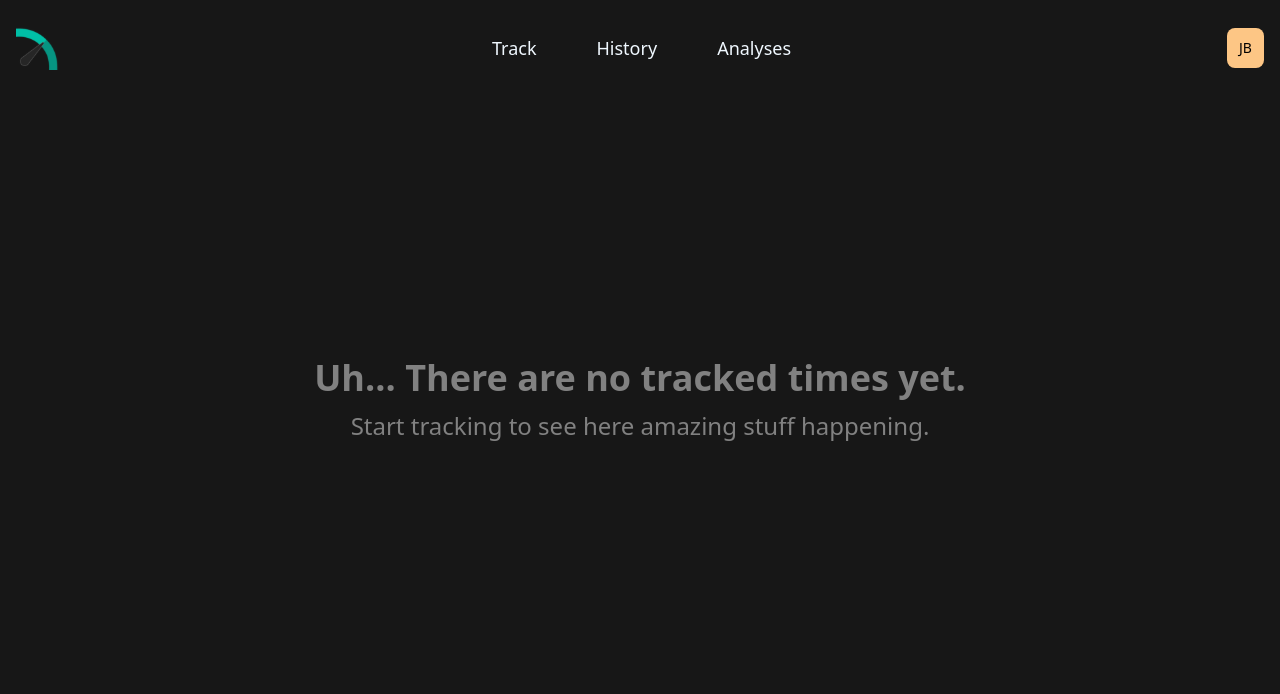
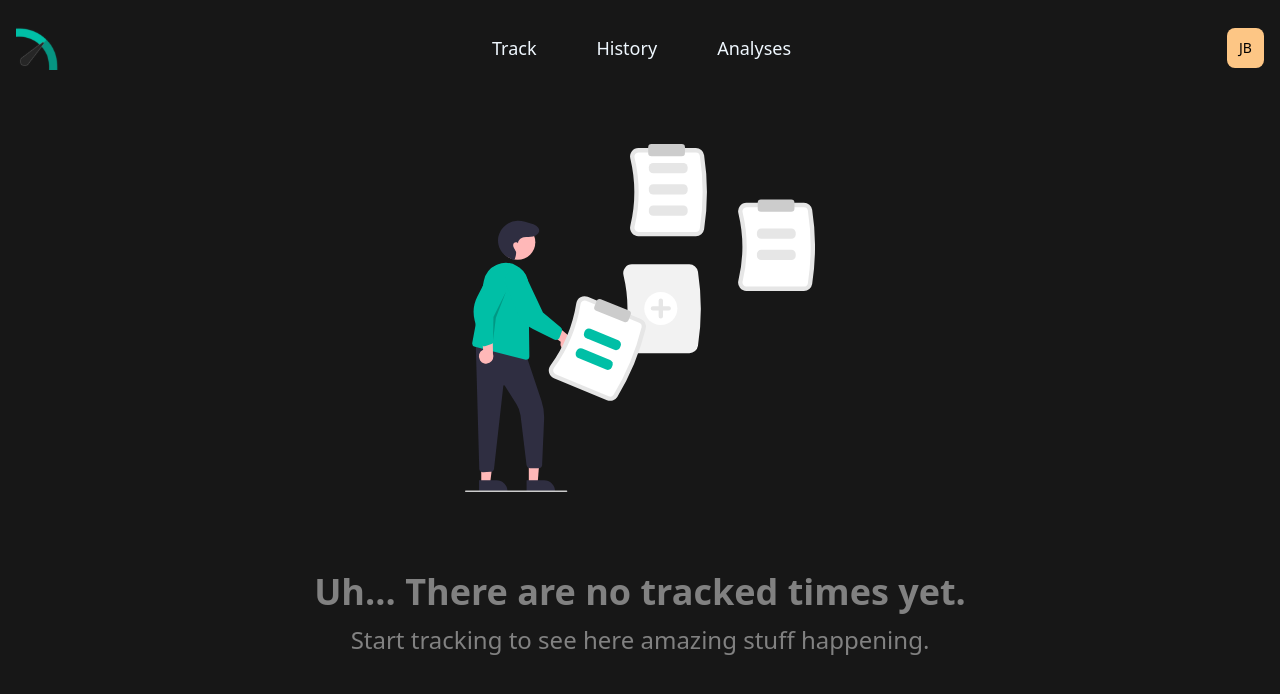
Before and after one commit to D3nn7/worktime-tracker, a Next.js app in the folder worktime-tracker-dev/: page /tracking/history in a window 1280 px wide. Shown: the top 694 px of the page. Built offline with nearby package versions, Linux system fonts and the light colour scheme.

Commit message:
add logo

```diff
--- a/worktime-tracker-dev/components/history/NoTrackedTimes.tsx
+++ b/worktime-tracker-dev/components/history/NoTrackedTimes.tsx
@@ -1,7 +1,17 @@
+import Logo from "../../public/static/addNotesLogo.svg";
+import Image from "next/image";
+
 export default function NoTrackedTimes() {
     return (
         <div className="flex flex-col place-items-center justify-center h-screen w-screen">
-            <span className="text-4xl text-[#818181] font-bold ">
+            <Image
+                src={Logo}
+                alt="NoTrackedTimes"
+                height={350}
+                width={350}
+                priority
+            />
+            <span className="text-4xl pt-20 text-[#818181] font-bold ">
                 Uh... There are no tracked times yet.
             </span>
             <span className="text-2xl text-[#818181] pt-3">
```
Also changed, not shown: worktime-tracker-dev/public/static/addNotesLogo.svg (added).
